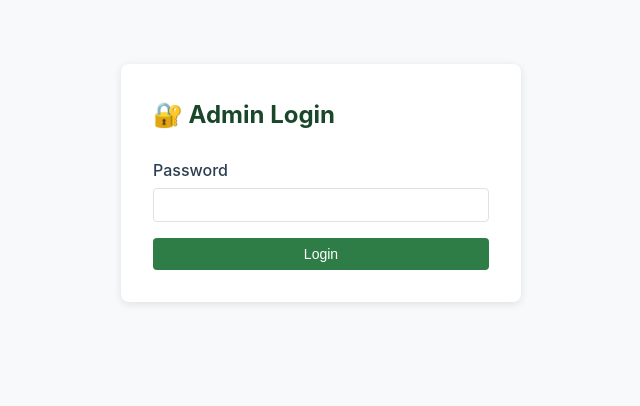
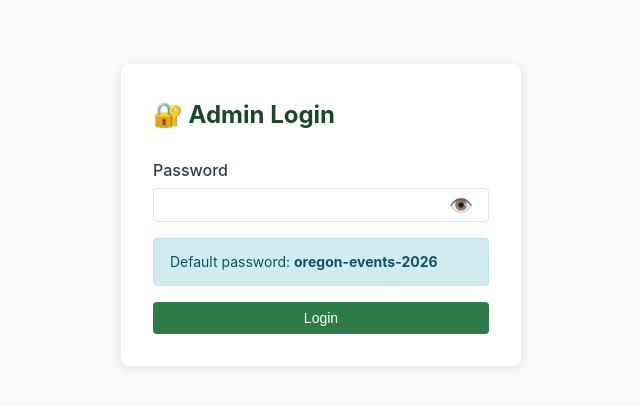
Before and after one commit to shulajaron-star/oregon-events-calendar, a website: page site/admin.html in a window 1280 px wide. Shown: the whole page, without its empty margins (319-959 px from the left). Drawn offline with Linux system fonts and the light colour scheme.

Commit message:
Add show password toggle and display default password on login screen
- Added eye icon button to toggle password visibility
- Display default password on login screen for easier access
- Helps prevent login issues due to typos

🤖 Generated with Claude Code

```diff
--- a/site/admin.html
+++ b/site/admin.html
@@ -299,7 +299,15 @@
       <form id="login-form">
         <div class="form-group">
           <label for="password">Password</label>
-          <input type="password" id="password" required>
+          <div style="position: relative;">
+            <input type="password" id="password" required>
+            <button type="button" onclick="togglePasswordVisibility()" style="position: absolute; right: 8px; top: 50%; transform: translateY(-50%); background: none; border: none; cursor: pointer; font-size: 1.2rem; padding: 0.25rem 0.5rem; color: var(--text-light);">
+              👁️
+            </button>
+          </div>
+        </div>
+        <div class="alert alert-info" style="font-size: 0.875rem;">
+          Default password: <strong>oregon-events-2026</strong>
         </div>
         <button type="submit" class="btn" style="width: 100%;">Login</button>
       </form>
@@ -413,6 +421,19 @@
     function logout() {
       sessionStorage.removeItem('admin-logged-in');
       location.reload();
+    }
+
+    function togglePasswordVisibility() {
+      const passwordInput = document.getElementById('password');
+      const button = event.target;
+
+      if (passwordInput.type === 'password') {
+        passwordInput.type = 'text';
+        button.textContent = '🙈';
+      } else {
+        passwordInput.type = 'password';
+        button.textContent = '👁️';
+      }
     }
 
     function switchTab(tab) {
```
